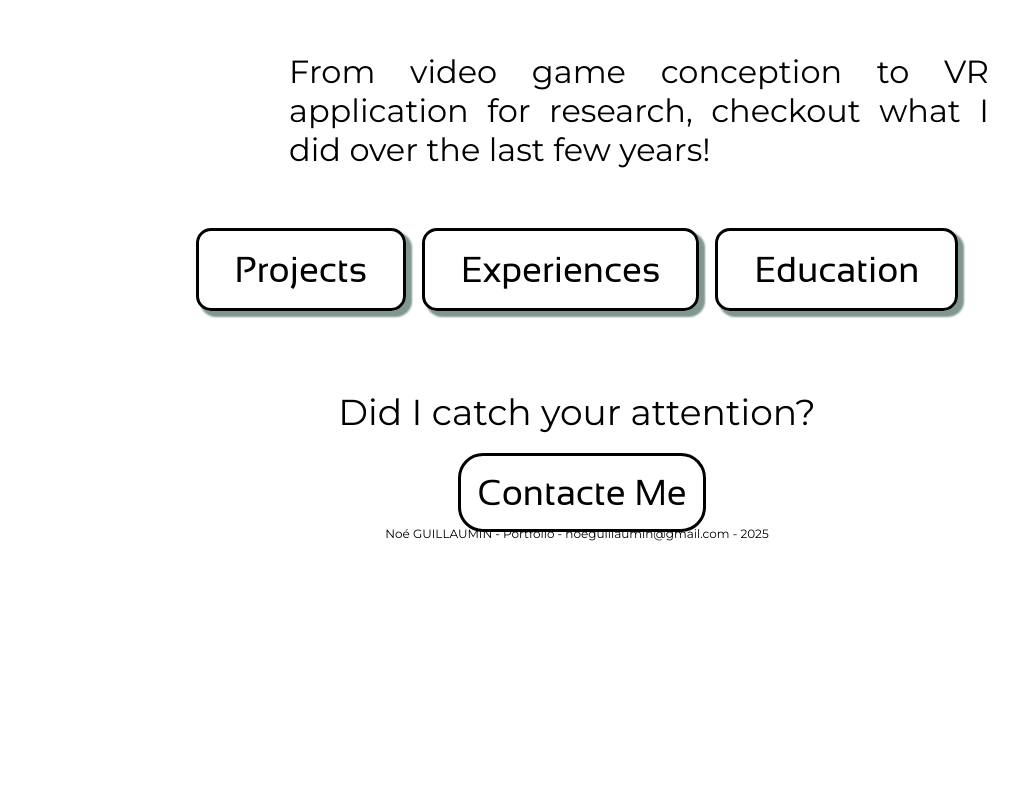
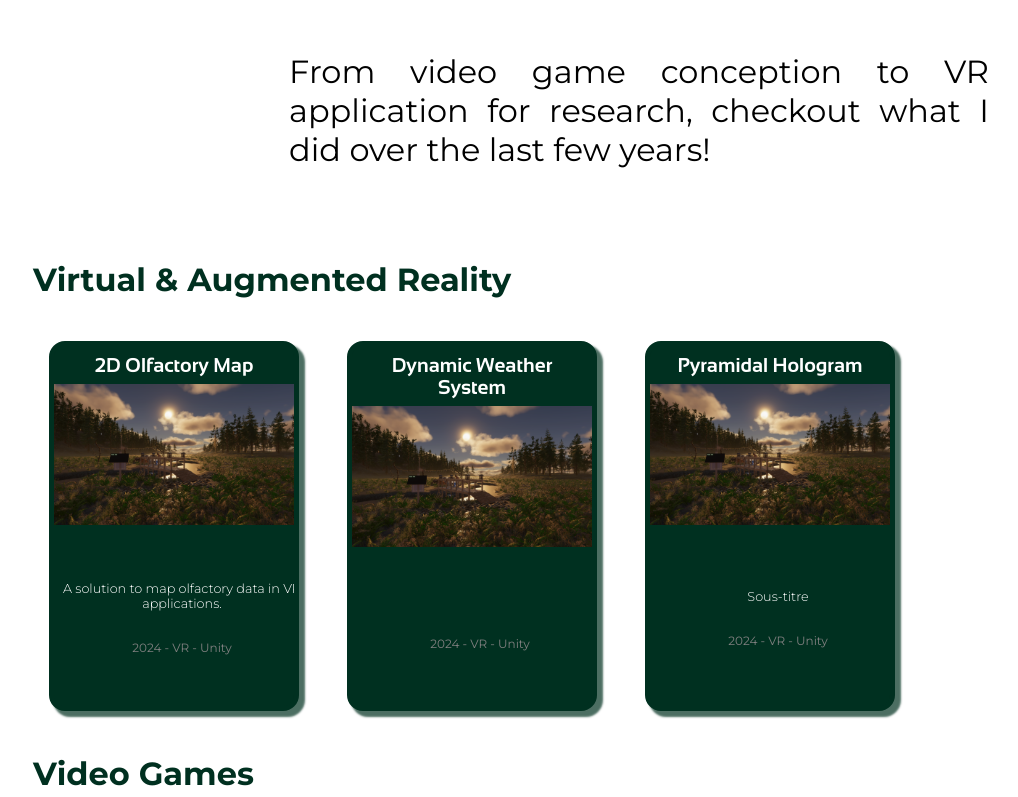
Before and after one commit to Antoinoe/noe-guillaumin-portfolio, a Vue app: page / in a window 1280 px wide. Shown: the part 505-1302 px from the top of the page, without its empty margins (63-1081 px from the left). Before the commit the page ends 1058 px from the top, so only its background shows below. Built offline with nearby package versions, Linux system fonts and the light colour scheme.

Commit message:
Added categories

```diff
--- a/src/components/Thumbnail.vue
+++ b/src/components/Thumbnail.vue
@@ -1,15 +1,13 @@
 <template>
     <div class="thumbnail">
-        <router-link class="thumb-link" :to="`/${pageName}`">
-            <div class="content">
-                <h2>{{ thumbnailTitle }}</h2>
-                <img :src="imageSrc" alt="thumbnail picture" width="240" />
-                <div class="subContent">
-                    <h3>{{ thumbnailSubtitle }}</h3>
-                    <p class="tags">{{ tags }}</p>
-                </div>
+        <div class="content">
+            <h3>{{ thumbnailTitle }}</h3>
+            <img :src="imageSrc" alt="thumbnail picture" width="240" />
+            <div class="subContent">
+                <h4>{{ thumbnailSubtitle }}</h4>
+                <p class="tags">{{ tags }}</p>
             </div>
-        </router-link>
+        </div>
     </div>
 </template>
 
@@ -38,21 +36,15 @@ export default {
     width: 240px;
     overflow: hidden;
     cursor: pointer;
+    box-shadow: 5px 5px 2px 1px rgba(0, 48, 32, 0.7);
     transition: ease 0.2s;
 }
 
 .thumbnail:hover {
     background-color: var(--mid-bluegreen);
     border: 5px solid var(--mid-bluegreen);
+    box-shadow: 5px 5px 2px 1px rgba(0, 48, 32, 0.5);
     transition: ease 0.2s;
-}
-
-.thumb-link {
-    display: block;
-    height: 100%;
-    width: 100%;
-    color: inherit;
-    text-decoration: none;
 }
 
 .content {
@@ -62,10 +54,11 @@ export default {
     text-align: center;
 }
 
-h2 {
+h3 {
     margin: 0;
-    padding: .25rem .5rem;
+    padding: .5rem .5rem;
     font-family: "Sansation";
+    font-size: clamp(16px, 2vw, 20px);
     color: var(--pure-white);
     border-radius: 10px 10px 0 0;
 }
@@ -88,9 +81,11 @@ h2 {
     justify-content: center;
 }
 
-.subContent h3 {
+.subContent h4 {
     font-family: "Montserrat";
     font-weight: 300;
+    font-size: clamp(11px, 1vw, 16px);
+    text-align: center;
 }
 
 .subContent p {
--- a/src/views/Dev.vue
+++ b/src/views/Dev.vue
@@ -2,7 +2,7 @@
     <Navbar/>
   <section style="padding:2rem">
     <PageTitle name="Dev Page"></PageTitle>
-    <Thumbnail pageName="contact" thumbnailTitle="2D Olfctory Map" thumbnailSubtitle="A solution to map olfactory data in VR applications." imageSrc="/img/xrtp_1.webp" tags="2024 - VR - Unity" desc="short description" />
+    <Thumbnail pageName="contact" thumbnailTitle="2D Olfctory Map" thumbnailSubtitle="A solution to map olfactory data in VR applications." imageSrc="/img/xrtp_1.webp" tags="2024 - VR - Unity" />
   </section>
 </template>
 
--- a/src/views/HomeView.vue
+++ b/src/views/HomeView.vue
@@ -10,7 +10,10 @@
         Immersive Software Developer
       </div>
       <div class="warning">
-        <p :key="isEasterEggActive">{{ isEasterEggActive ? "" : "This website is under construction and some info is missing/not updated. Thank you for your comprehension." }}</p>
+        <p v-if="!isEasterEggActive">
+          This website is under construction and some info is missing / not updated.
+          Thank you for your comprehension.
+        </p>
       </div>
     </div>
 
@@ -22,8 +25,199 @@
         <p>From video game conception to VR application for research, checkout what I did over the last few years!</p>
       </div>
     </div>
+    <div class="content">
+      <div class="category">
+        <h2 class="categoryTitle">Virtual & Augmented Reality</h2>
+        <div class="thumbnailContainer">
+          <router-link class="thumb-link" to="/contact">
+            <Thumbnail thumbnailTitle="2D Olfactory Map"
+              thumbnailSubtitle="A solution to map olfactory data in VR applications." imageSrc="/img/xrtp_1.webp"
+              tags="2024 - VR - Unity"></Thumbnail>
+          </router-link>
+          <router-link class="thumb-link" to="/contact">
+            <Thumbnail thumbnailTitle="Dynamic Weather System" thumbnailSubtitle="" imageSrc="/img/xrtp_1.webp"
+              tags="2024 - VR - Unity"></Thumbnail>
+          </router-link>
+          <router-link class="thumb-link" to="/contact">
+            <Thumbnail thumbnailTitle="Pyramidal Hologram" thumbnailSubtitle="Sous-titre" imageSrc="/img/xrtp_1.webp"
+              tags="2024 - VR - Unity"></Thumbnail>
+          </router-link>
+        </div>
+      </div>
+      <div class="category">
+        <h2 class="categoryTitle">Video Games</h2>
+        <div class="thumbnailContainer">
+          <router-link class="thumb-link" to="/contact">
+            <Thumbnail thumbnailTitle="Murphy's Escape" thumbnailSubtitle="Sous-titre" imageSrc="/img/xrtp_1.webp"
+              tags="2024 - VR - Unity"></Thumbnail>
+          </router-link>
+          <router-link class="thumb-link" to="/contact">
+            <Thumbnail thumbnailTitle="Xenos Heresy" thumbnailSubtitle="Sous-titre" imageSrc="/img/xrtp_1.webp"
+              tags="2024 - VR - Unity"></Thumbnail>
+          </router-link>
+          <router-link class="thumb-link" to="/contact">
+            <Thumbnail thumbnailTitle="Yeet The Gift" thumbnailSubtitle="Sous-titre" imageSrc="/img/xrtp_1.webp"
+              tags="2024 - VR - Unity"></Thumbnail>
+          </router-link>
+          <router-link class="thumb-link" to="/contact">
+            <Thumbnail thumbnailTitle="Ocultas" thumbnailSubtitle="Sous-titre" imageSrc="/img/xrtp_1.webp"
+              tags="2024 - VR - Unity"></Thumbnail>
+          </router-link>
+          <router-link class="thumb-link" to="/contact">
+            <Thumbnail thumbnailTitle="Save The Office" thumbnailSubtitle="Sous-titre" imageSrc="/img/xrtp_1.webp"
+              tags="2024 - VR - Unity"></Thumbnail>
+          </router-link>
+        </div>
+      </div>
+      <div class="category">
+        <h2 class="categoryTitle">Professional Experiences</h2>
+        <div class="thumbnailContainer">
+          <router-link class="thumb-link" to="/contact">
+            <Thumbnail thumbnailTitle="Obvious Technologies" thumbnailSubtitle="Sous-titre" imageSrc="/img/xrtp_1.webp"
+              tags="2024 - VR - Unity"></Thumbnail>
+          </router-link>
+          <router-link class="thumb-link" to="/contact">
+            <Thumbnail thumbnailTitle="INRIA" thumbnailSubtitle="Sous-titre" imageSrc="/img/xrtp_1.webp"
+              tags="2024 - VR - Unity"></Thumbnail>
+          </router-link>
+          <router-link class="thumb-link" to="/contact">
+            <Thumbnail thumbnailTitle="Farm3" thumbnailSubtitle="Sous-titre" imageSrc="/img/xrtp_1.webp"
+              tags="2024 - VR - Unity"></Thumbnail>
+          </router-link>
+        </div>
+      </div>
+      <div class="category">
+        <h2 class="categoryTitle">Others</h2>
+        <div class="thumbnailContainer">
+          <router-link class="thumb-link" to="/contact">
+            <Thumbnail thumbnailTitle="Titre" thumbnailSubtitle="Sous-titre" imageSrc="/img/xrtp_1.webp"
+              tags="2024 - VR - Unity"></Thumbnail>
+          </router-link>
+          <router-link class="thumb-link" to="/contact">
+            <Thumbnail thumbnailTitle="Titre" thumbnailSubtitle="Sous-titre" imageSrc="/img/xrtp_1.webp"
+              tags="2024 - VR - Unity"></Thumbnail>
+          </router-link>
+          <router-link class="thumb-link" to="/contact">
+            <Thumbnail thumbnailTitle="Titre" thumbnailSubtitle="Sous-titre" imageSrc="/img/xrtp_1.webp"
+              tags="2024 - VR - Unity"></Thumbnail>
+          </router-link>
+        </div>
+      </div>
+    </div>
 
-    <div class="links">
+    <!-- <div class="test">
+    <h3 class="categoryTitle">Category</h3>
+    <div class="thumbnailContainer">
+      <router-link to="/contact" class="thumb-link">
+        <Thumbnail
+        thumbnailTitle="2D Olfctory Map"
+        thumbnailSubtitle="A solution to map olfactory data in VR applications."
+        imageSrc="/img/xrtp_1.webp
+        tags="2024 - VR - Unity
+      />
+      </router-link>
+
+      <router-link to="/contact" class="thumb-link">
+        <Thumbnail
+          thumbnailTitle="Dynamic Weather System"
+          thumbnailSubtitle="A solution to map olfactory data in VR applications."
+          imageSrc="/img/xrtp_1.webp"
+          tags="2024 - VR - Unity"
+        />
+      </router-link>
+      <Thumbnail
+        thumbnailTitle="My experience at Farm3"
+        thumbnailSubtitle="A solution to map olfactory data in VR applications."
+        imageSrc="/img/xrtp_1.webp"
+        tags="2024 - VR - Unity"
+      />
+
+      <router-link to="/contact" class="thumb-link">
+        <Thumbnail
+          thumbnailTitle="My experience at INRIA"
+          thumbnailSubtitle="A solution to map olfactory data in VR applications."
+          imageSrc="/img/xrtp_1.webp"
+          tags="2024 - VR - Unity"
+        />
+      </router-link>
+    </div>
+    <h3 class="categoryTitle">Category</h3>
+    <div class="thumbnailContainer">
+      <router-link to="/contact" class="thumb-link">
+        <Thumbnail
+          thumbnailTitle="My experience at Obvious Technologies"
+          thumbnailSubtitle="A solution to map olfactory data in VR applications."
+          imageSrc="/img/xrtp_1.webp"
+          tags="2024 - VR - Unity"
+        />
+      </router-link>
+
+      <a class ="thumbnailRedirection" href="https://lucasvh.itch.io/ocultas" target="_blank">
+        <Thumbnail
+          thumbnailTitle="Xenos Heresy"
+          thumbnailSubtitle="A solution to map olfactory data in VR applications."
+          imageSrc="/img/xrtp_1.webp"
+          tags="2024 - VR - Unity"
+        />
+      </a>
+
+      <a class ="thumbnailRedirection" href="https://lucasvh.itch.io/ocultas" target="_blank">
+        <Thumbnail
+          thumbnailTitle="Yeet The Gift"
+          thumbnailSubtitle="A solution to map olfactory data in VR applications."
+          imageSrc="/img/xrtp_1.webp"
+          tags="2024 - VR - Unity"
+        />
+      </a>
+
+      <a class ="thumbnailRedirection" href="https://lucasvh.itch.io/ocultas" target="_blank">
+        <Thumbnail
+          thumbnailTitle="Ocultas"
+          thumbnailSubtitle="A solution to map olfactory data in VR applications."
+          imageSrc="/img/xrtp_1.webp"
+          tags="2024 - VR - Unity"
+        />
+      </a>
+
+      <a class ="thumbnailRedirection" href="https://lucasvh.itch.io/ocultas" target="_blank">
+        <Thumbnail
+          thumbnailTitle="Murphy's Escape"
+          thumbnailSubtitle="A solution to map olfactory data in VR applications."
+          imageSrc="/img/xrtp_1.webp"
+          tags="2024 - VR - Unity"
+        />
+      </a>
+
+      <a class ="thumbnailRedirection" href="https://lucasvh.itch.io/ocultas" target="_blank">
+        <Thumbnail
+          thumbnailTitle="Save The Office"
+          thumbnailSubtitle="A solution to map olfactory data in VR applications."
+          imageSrc="/img/xrtp_1.webp"
+          tags="2024 - VR - Unity"
+        />
+      </a>
+
+      <router-link to="/contact" class="thumb-link">
+        <Thumbnail
+          thumbnailTitle="My vision of Solarpunk"
+          thumbnailSubtitle="A solution to map olfactory data in VR applications."
+          imageSrc="/img/xrtp_1.webp"
+          tags="2024 - VR - Unity"
+        />
+      </router-link>
+
+      <router-link to="/contact" class="thumb-link">
+        <Thumbnail
+          thumbnailTitle="Why Virtual Reality is useful?"
+          thumbnailSubtitle="A solution to map olfactory data in VR applications."
+          imageSrc="/img/xrtp_1.webp"
+          tags="2024 - VR - Unity"
+        />
+      </router-link>
+      </div>
+    </div>-->
+
+    <!-- <div class="links">
       <div class="linkItem"><router-link to="/projects">Projects</router-link></div>
       <div class="linkItem"><router-link to="/experiences">Experiences</router-link></div>
       <div class="linkItem"><router-link to="/education">Education</router-link></div>
@@ -32,15 +226,17 @@
     <div class="contactMe">
       <p>Did I catch your attention?</p>
       <div class="linkItem"><router-link to="/contact">Contacte Me</router-link></div>
-    </div>
+    </div> -->
   </div>
 </template>
 
 <script>
 import HomeNavItem from '../components/HomeNavItem.vue';
+import Thumbnail from '../components/Thumbnail.vue';
+import { RouterLink } from 'vue-router';
 export default {
   components: {
-    HomeNavItem
+    HomeNavItem, Thumbnail
   }
 }
 </script>
@@ -88,7 +284,6 @@ onUnmounted(() => {
 </script>
 
 <style scoped>
-
 .globalContent {
   display: flex;
   flex-direction: column;
@@ -114,10 +309,10 @@ body .easterEgg {
   margin: -0.5em 0em -1em .0em;
 }
 
-.warning{
+.warning {
   text-align: center;
   font-family: "Montserrat";
-  color : brown;
+  color: brown;
 }
 
 .subHelloText {
@@ -215,6 +410,29 @@ body .easterEgg {
   opacity: 0;
 }
 
+.content {
+  margin-left: 6rem;
+  margin-right: 6rem;
+}
+
+.categoryTitle {
+  font-family: "Montserrat";
+  color: var(--dark-bluegreen);
+  font-size: 2rem;
+}
+
+.thumbnailContainer {
+  display: flex;
+  flex-wrap: wrap;
+  gap: 1rem;
+}
+
+.thumb-link {
+  margin: 1rem;
+  max-width: 300px;
+  text-decoration: none;
+}
+
 .contactMe {
   display: inline;
   margin-top: 3rem;
@@ -262,7 +480,7 @@ body .easterEgg {
     text-align: center;
   }
 
-  .profile-picture{
+  .profile-picture {
     display: block;
     margin: 0 auto;
   }
@@ -284,7 +502,7 @@ body .easterEgg {
     max-width: 400px;
   }
 
-  .contactMe{
+  .contactMe {
     margin-bottom: 1em;
   }
 }
```
